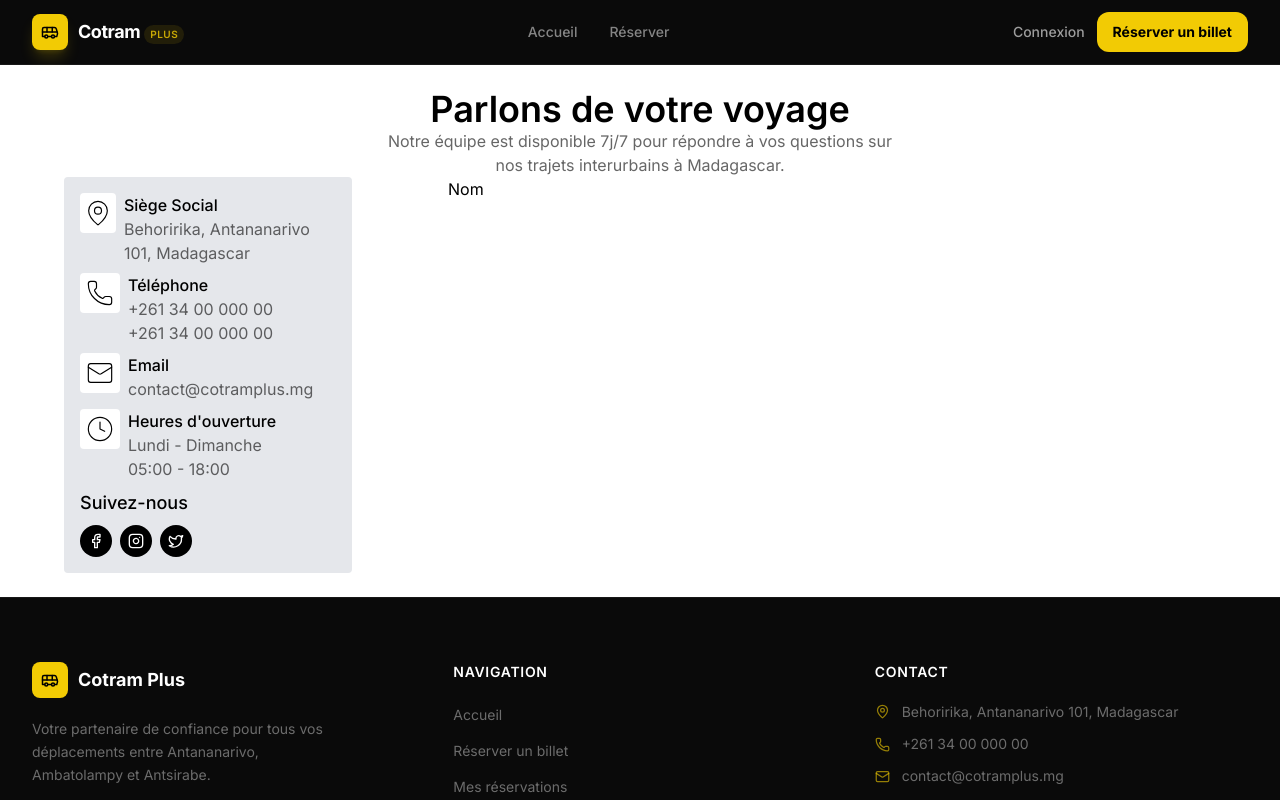
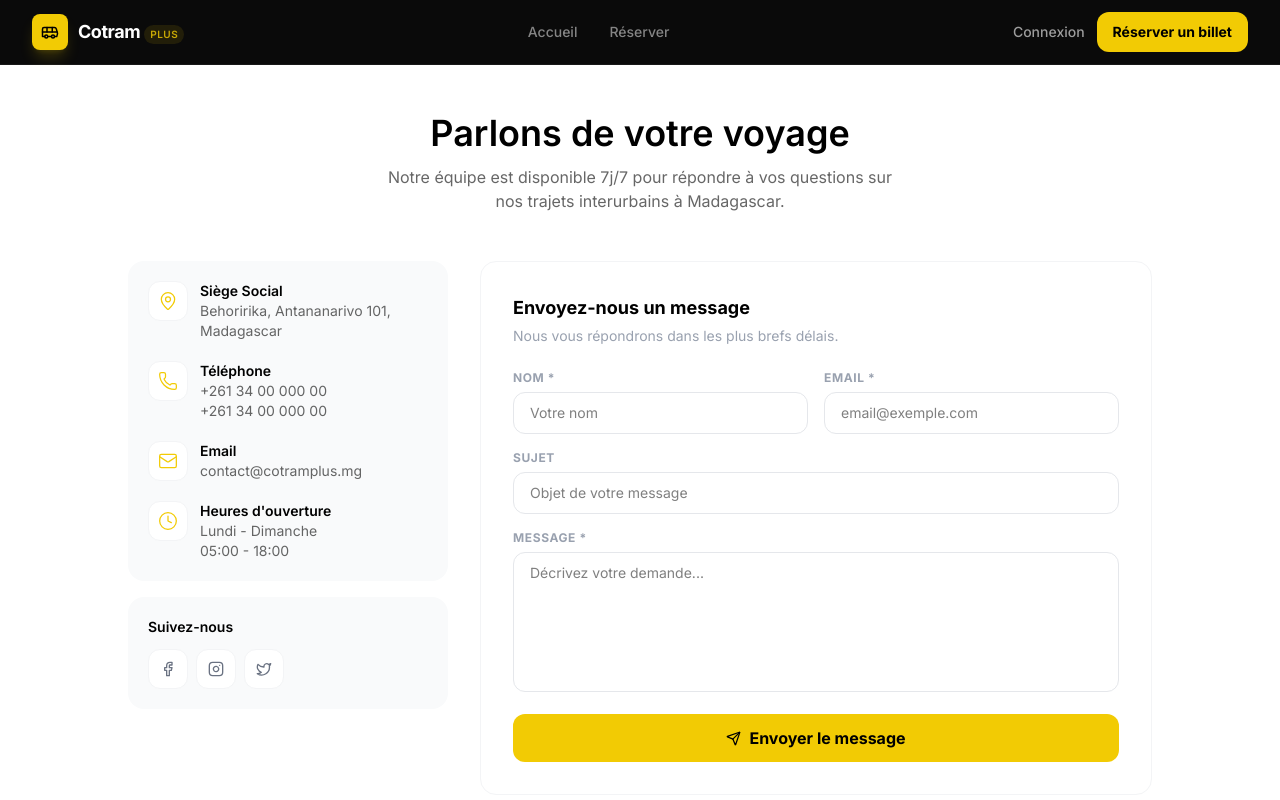
Before and after one commit to falinantenaina/cotram, a React (Vite) app in the folder frontend/: page /contact in a window 1280 px wide. Shown: the top 800 px of the page. Built offline with nearby package versions, Linux system fonts and the light colour scheme.

Commit message:
Implement contact form

```diff
--- a/frontend/src/pages/Contact.tsx
+++ b/frontend/src/pages/Contact.tsx
@@ -1,108 +1,246 @@
 import {
+  CheckCircle,
   Clock4,
   Facebook,
   Instagram,
+  Loader,
   Mail,
   MapPin,
   Phone,
+  Send,
   Twitter,
 } from "lucide-react";
+import { useState, type FormEvent } from "react";
 import { Link } from "react-router-dom";
 import { Container } from "../components/ui/Container";
+import api from "../lib/axios";
 
 const Contact = () => {
+  const [formData, setFormData] = useState({
+    name: "",
+    email: "",
+    subject: "",
+    message: "",
+  });
+  const [status, setStatus] = useState<
+    "idle" | "loading" | "success" | "error"
+  >("idle");
+
+  const handleSubmit = async (e: FormEvent) => {
+    e.preventDefault();
+    setStatus("loading");
+
+    try {
+      const { data } = await api.post("/contact", formData);
+      if (data.success) {
+        setStatus("success");
+        setFormData({ name: "", email: "", subject: "", message: "" });
+      } else {
+        setStatus("error");
+      }
+    } catch {
+      setStatus("error");
+    }
+  };
+
+  const inputClass =
+    "w-full border border-gray-200 rounded-xl py-2.5 px-4 text-sm focus:outline-none focus:ring-2 focus:ring-primary/30 focus:border-primary transition-all bg-white";
+
   return (
-    <Container className="py-6">
-      <div>
-        <h2 className="font-semibold text-2xl md:text-3xl lg:text-4xl text-center">
+    <Container className="py-12">
+      <div className="text-center mb-12">
+        <h2 className="font-semibold text-2xl md:text-3xl lg:text-4xl">
           Parlons de votre voyage
         </h2>
-        <p className="max-w-lg mx-auto text-center text-black/60">
+        <p className="max-w-lg mx-auto text-black/60 mt-3">
           Notre équipe est disponible 7j/7 pour répondre à vos questions sur
           nos trajets interurbains à Madagascar.
         </p>
       </div>
-      <div className="grid grid-cols-1 md:grid-cols-12">
-        {/* Info */}
-        <div className="md:col-span-3 bg-gray-200 rounded p-4 space-y-2 w-max max-w-full mx-auto">
-          <div className="flex  gap-x-2">
-            <div className="bg-white size-10 p-1 rounded flex items-center justify-center">
-              <MapPin strokeWidth={1} className="size-7" />
+
+      <div className="grid grid-cols-1 lg:grid-cols-3 gap-8 max-w-5xl mx-auto">
+        {/* Contact Info */}
+        <div className="space-y-4">
+          <div className="bg-gray-50 rounded-2xl p-5 space-y-5">
+            <div className="flex gap-3">
+              <div className="bg-white size-10 p-1 rounded-xl flex items-center justify-center shrink-0 border border-gray-100">
+                <MapPin strokeWidth={1.5} className="size-5 text-primary" />
               </div>
               <div>
-              <h3 className="font-medium">Siège Social</h3>
-              <p className="max-w-sm text-black/60">
+                <h3 className="font-semibold text-sm">Siège Social</h3>
+                <p className="text-black/60 text-sm">
                   Behoririka, Antananarivo 101, Madagascar
                 </p>
               </div>
             </div>
-          <div className="flex gap-x-2">
-            <div className="bg-white size-10 p-1 rounded flex items-center justify-center">
-              <Phone strokeWidth={1} className="size-7" />
+            <div className="flex gap-3">
+              <div className="bg-white size-10 p-1 rounded-xl flex items-center justify-center shrink-0 border border-gray-100">
+                <Phone strokeWidth={1.5} className="size-5 text-primary" />
               </div>
               <div>
-              <h3 className="font-medium">Téléphone</h3>
+                <h3 className="font-semibold text-sm">Téléphone</h3>
+                <p className="text-black/60 text-sm">+261 34 00 000 00</p>
+                <p className="text-black/60 text-sm">+261 34 00 000 00</p>
+              </div>
+            </div>
+            <div className="flex gap-3">
+              <div className="bg-white size-10 p-1 rounded-xl flex items-center justify-center shrink-0 border border-gray-100">
+                <Mail strokeWidth={1.5} className="size-5 text-primary" />
+              </div>
               <div>
-                <p className="max-w-sm text-black/60">+261 34 00 000 00</p>
-                <p className="max-w-sm text-black/60">+261 34 00 000 00</p>
+                <h3 className="font-semibold text-sm">Email</h3>
+                <p className="text-black/60 text-sm">contact@cotramplus.mg</p>
+              </div>
+            </div>
+            <div className="flex gap-3">
+              <div className="bg-white size-10 p-1 rounded-xl flex items-center justify-center shrink-0 border border-gray-100">
+                <Clock4 strokeWidth={1.5} className="size-5 text-primary" />
+              </div>
+              <div>
+                <h3 className="font-semibold text-sm">Heures d'ouverture</h3>
+                <p className="text-black/60 text-sm">Lundi - Dimanche</p>
+                <p className="text-black/60 text-sm">05:00 - 18:00</p>
               </div>
             </div>
           </div>
-          <div className="flex  gap-x-2">
-            <div className="bg-white size-10 p-1 rounded flex items-center justify-center">
-              <Mail strokeWidth={1} className="size-7" />
-            </div>
-            <div>
-              <h3 className="font-medium">Email</h3>
-              <p className="max-w-sm text-black/60">contact@cotramplus.mg</p>
-            </div>
-          </div>
-          <div className="flex  gap-x-2">
-            <div className="bg-white size-10 p-1 rounded flex items-center justify-center">
-              <Clock4 strokeWidth={1} className="size-7" />
-            </div>
-            <div>
-              <h3 className="font-medium">Heures d'ouverture</h3>
-              <div>
-                <p className="max-w-sm text-black/60">Lundi - Dimanche</p>
-                <p className="max-w-sm text-black/60">05:00 - 18:00</p>
-              </div>
-            </div>
-          </div>
-          <div>
-            <h3 className="font-medium text-lg">Suivez-nous</h3>
-            <div className="flex space-x-2 mt-2">
+
+          <div className="bg-gray-50 rounded-2xl p-5">
+            <h3 className="font-semibold text-sm mb-3">Suivez-nous</h3>
+            <div className="flex gap-2">
               <Link
-                to=""
-                className="block bg-black w-max p-2 rounded-full text-white hover:scale-110 transition duration-200"
+                to="https://www.facebook.com/p/Cotram-Plus-100091759827149/"
+                target="_blank"
+                className="bg-white size-10 flex items-center justify-center rounded-xl text-gray-500 hover:text-primary hover:border-primary border border-gray-100 transition-colors"
               >
-                <Facebook className="size-4" />
+                <Facebook size={16} />
+              </Link>
+              <Link
+                to="https://www.facebook.com/p/Cotram-Plus-100091759827149/"
+                target="_blank"
+                className="bg-white size-10 flex items-center justify-center rounded-xl text-gray-500 hover:text-primary hover:border-primary border border-gray-100 transition-colors"
+              >
+                <Instagram size={16} />
               </Link>
               <Link
                 to=""
-                className="block bg-black w-max p-2 rounded-full text-white hover:scale-110 transition duration-200"
+                className="bg-white size-10 flex items-center justify-center rounded-xl text-gray-500 hover:text-primary hover:border-primary border border-gray-100 transition-colors"
               >
-                <Instagram className="size-4" />
-              </Link>
-              <Link
-                to=""
-                className="block bg-black w-max p-2 rounded-full text-white hover:scale-110 transition duration-200"
-              >
-                <Twitter className="size-4" />
+                <Twitter size={16} />
               </Link>
             </div>
           </div>
         </div>
-        {/* Contact form */}
-        <div className="grid-cols-8 col-start-5">
-          <form action="">
+
+        {/* Contact Form */}
+        <div className="lg:col-span-2">
+          <div className="bg-white rounded-2xl border border-gray-100 p-6 sm:p-8">
+            <h3 className="text-lg font-bold mb-1">Envoyez-nous un message</h3>
+            <p className="text-gray-400 text-sm mb-6">
+              Nous vous répondrons dans les plus brefs délais.
+            </p>
+
+            {status === "success" && (
+              <div className="flex gap-2 bg-emerald-50 border border-emerald-200 rounded-xl p-4 mb-6">
+                <CheckCircle
+                  size={16}
+                  className="text-emerald-500 shrink-0 mt-0.5"
+                />
                 <div>
+                  <p className="text-sm text-emerald-700 font-medium">
+                    Message envoyé !
+                  </p>
+                  <p className="text-xs text-emerald-600">
+                    Nous vous répondrons rapidement.
+                  </p>
+                </div>
+              </div>
+            )}
+
+            {status === "error" && (
+              <div className="flex gap-2 bg-red-50 border border-red-200 rounded-xl p-4 mb-6">
+                <p className="text-sm text-red-700">
+                  Erreur lors de l'envoi. Veuillez réessayer.
+                </p>
+              </div>
+            )}
+
+            <form onSubmit={handleSubmit} className="space-y-4">
+              <div className="grid grid-cols-1 sm:grid-cols-2 gap-4">
                 <div>
-                <label htmlFor="name">Nom</label>
+                  <label className="block text-xs font-bold text-gray-400 uppercase tracking-wider mb-1.5">
+                    Nom *
+                  </label>
+                  <input
+                    type="text"
+                    className={inputClass}
+                    placeholder="Votre nom"
+                    value={formData.name}
+                    onChange={(e) =>
+                      setFormData({ ...formData, name: e.target.value })
+                    }
+                    required
+                  />
                 </div>
-              <div></div>
+                <div>
+                  <label className="block text-xs font-bold text-gray-400 uppercase tracking-wider mb-1.5">
+                    Email *
+                  </label>
+                  <input
+                    type="email"
+                    className={inputClass}
+                    placeholder="email@exemple.com"
+                    value={formData.email}
+                    onChange={(e) =>
+                      setFormData({ ...formData, email: e.target.value })
+                    }
+                    required
+                  />
                 </div>
+              </div>
+              <div>
+                <label className="block text-xs font-bold text-gray-400 uppercase tracking-wider mb-1.5">
+                  Sujet
+                </label>
+                <input
+                  type="text"
+                  className={inputClass}
+                  placeholder="Objet de votre message"
+                  value={formData.subject}
+                  onChange={(e) =>
+                    setFormData({ ...formData, subject: e.target.value })
+                  }
+                />
+              </div>
+              <div>
+                <label className="block text-xs font-bold text-gray-400 uppercase tracking-wider mb-1.5">
+                  Message *
+                </label>
+                <textarea
+                  className={`${inputClass} min-h-[140px] resize-none`}
+                  placeholder="Décrivez votre demande..."
+                  value={formData.message}
+                  onChange={(e) =>
+                    setFormData({ ...formData, message: e.target.value })
+                  }
+                  required
+                />
+              </div>
+              <button
+                type="submit"
+                disabled={status === "loading"}
+                className="w-full bg-primary text-black font-bold py-3 px-6 rounded-xl flex items-center justify-center gap-2 hover:bg-primary/90 transition-colors disabled:opacity-50"
+              >
+                {status === "loading" ? (
+                  <Loader size={16} className="animate-spin" />
+                ) : (
+                  <>
+                    <Send size={15} />
+                    Envoyer le message
+                  </>
+                )}
+              </button>
             </form>
+          </div>
         </div>
       </div>
     </Container>
```
Also changed, not shown: 2 other files (tests, documents, lock files or other folders). Lines whose indentation alone changed are shown as unchanged.
